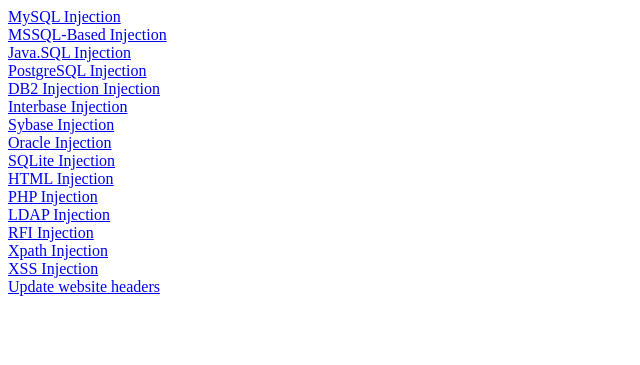
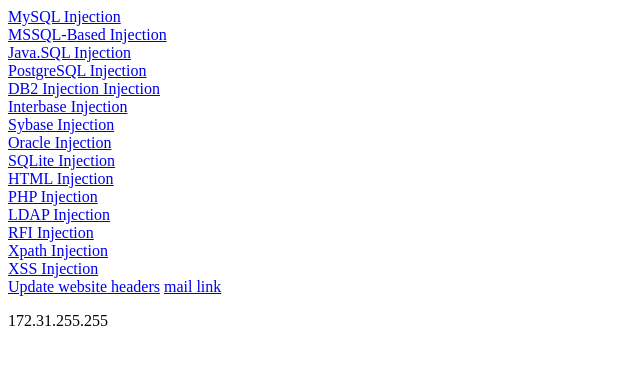
Before and after one commit to nvk681/web_application_for_demo, a Flask app: page /forms in a window 1280 px wide. Shown: the top 365 px of the page, without its empty margins (0-640 px from the left). Run offline with Flask 2, Linux system fonts and the light colour scheme.

Commit message:
add: ip and personal issues

```diff
--- a/templates/forms.html
+++ b/templates/forms.html
@@ -21,6 +21,8 @@
         <a href="{{url_for('xpath')}}?first_name=First&last_name=Last">Xpath Injection</a><br>
         <a href="{{url_for('xss')}}?first_name=First&last_name=Last">XSS Injection</a><br>
         <a href="{{url_for('headers')}}"> Update website headers</a>
+        <a href="mailto:info@example.com?subject=subject&cc=cc@example.com">mail link</a>
+        <p>172.31.255.255</p>
     </div>
   </body>
 </html>
```
